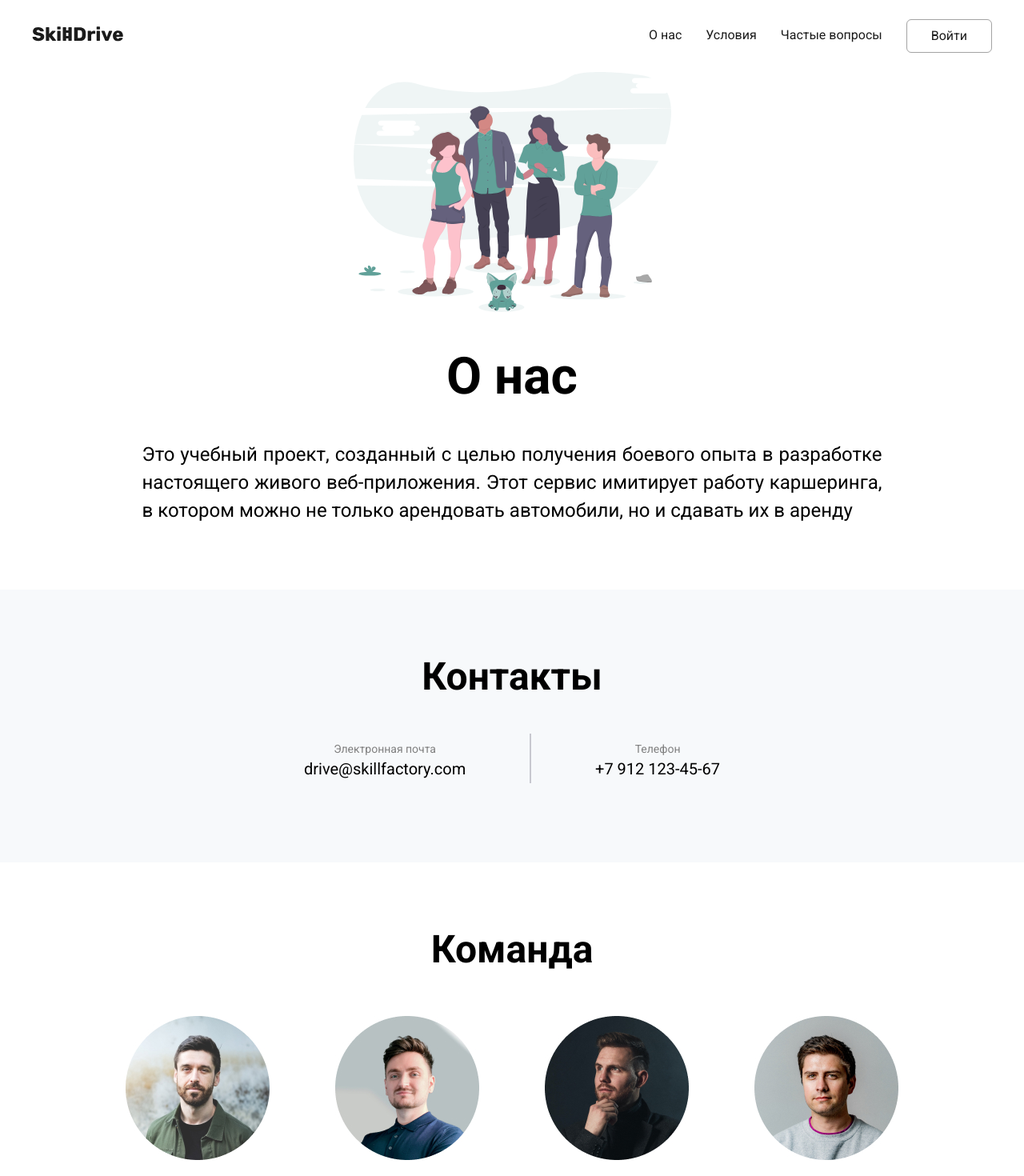
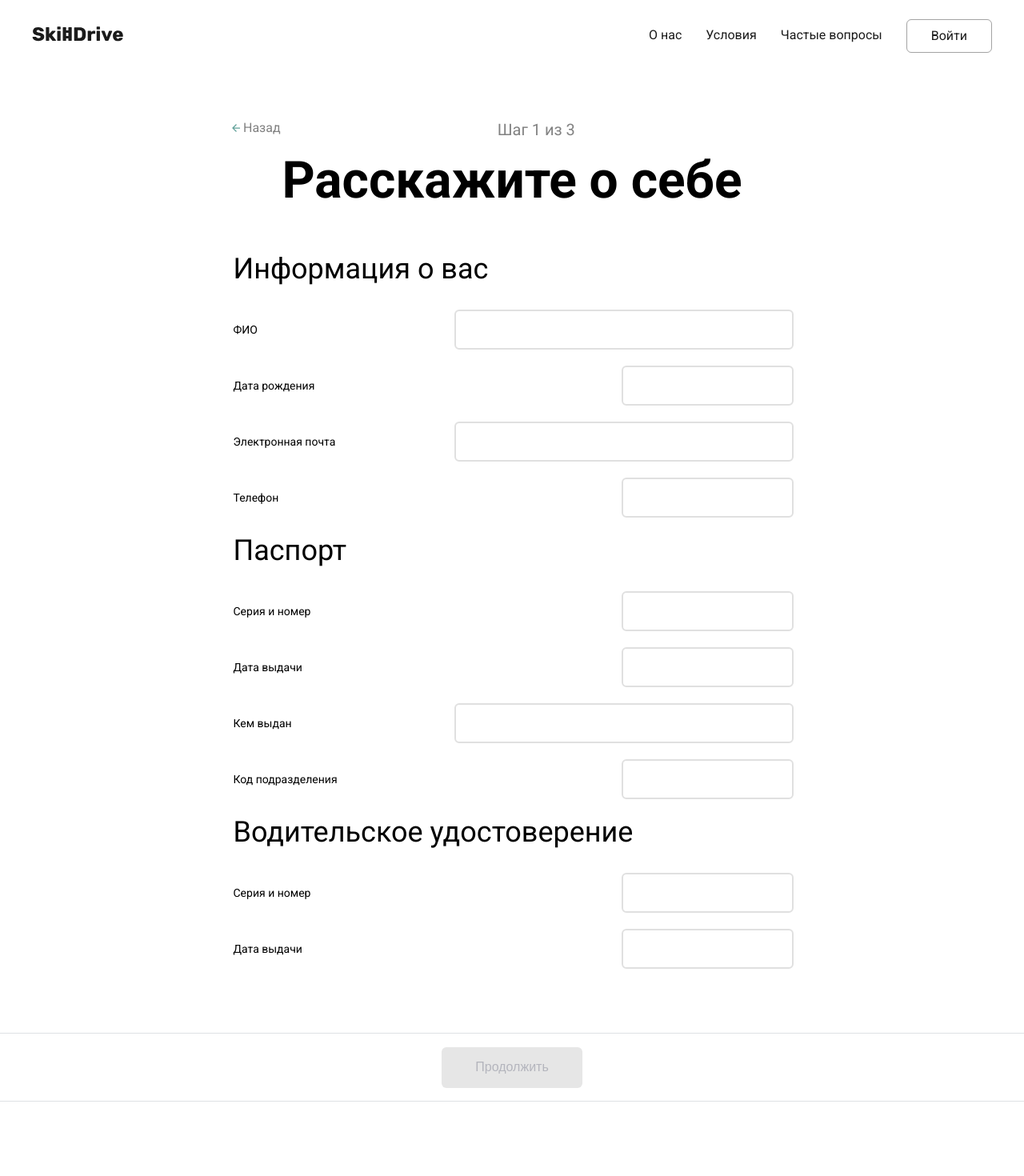
Before and after one commit to beginer13/module23, a React app: page /reg in a window 1280 px wide. Before the commit this address led to /mainpage. Shown: the top 1470 px of the page at 80% size. After the commit the page ends 1377 px from the top, so only its background shows below. Built offline with nearby package versions, Linux system fonts and the light colour scheme.

Commit message:
created reg page without css and without server

```diff
--- a/src/components/App.js
+++ b/src/components/App.js
@@ -3,6 +3,7 @@ import { Link, BrowserRouter as Router, Route, Switch, Redirect, withRouter } fr
 import './App.css';
 import MainPage from "./MainPage/MainPage.js";
 import FaqPage from "./FaqPage/FaqPage.js";
+import RegistrationPage from "./RegistrationPage/RegistrationPage.js";
 
 function App ()
     {
@@ -11,6 +12,7 @@ function App ()
                 <Switch>
                     <Route path='/mainpage' component={ MainPage } />
                     <Route path='/faqpage' component={ FaqPage } />
+                    <Route path='/reg' component={ RegistrationPage } />
                     <Redirect from='/' to='/mainpage'/>
                 </Switch>
         </div>
--- a/src/components/Header/Header.js
+++ b/src/components/Header/Header.js
@@ -33,7 +33,7 @@ class Header extends React.Component {
                     <a href="/" className="menu-item" >О нас</a>
                     <a href="/" className="menu-item">Условия</a>
                     <a href="/faqpage" className="menu-item" >Частые вопросы</a>
-                    <a href="/" className="menu-item login">Войти</a>
+                    <a href="/reg" className="menu-item login">Войти</a>
                 </nav>
                 <div className="nav-lines">
                     <img src={burger} className="hamburger" id="burger" onClick={this.showNav}/>
--- /dev/null
+++ b/src/components/InputArea/InputArea.css
@@ -0,0 +1,91 @@
+.input-area {
+    display: flex;
+    flex-direction: column;
+    align-items: center;
+    padding: 0;
+    margin: 0;
+}
+
+.nav-registration {
+    padding: 60px 0 0 0;
+    display: flex;
+    flex-direction: row;
+    justify-content: space-between;
+    max-width: 1000px;
+    min-width: 700px;
+}
+
+.step{
+    padding: 0;
+    color: rgba(130, 130, 130, 1);
+    font-size: 20px;
+}
+.nav-arrow{
+    color: rgba(130, 130, 130, 1);
+}
+
+.reg-page-header{
+    margin: 0 0 0 0;
+    padding: 14px 0 0 0;
+    font-size: 64px;
+}
+
+ /* _______________________________________ input Form ________________________ */
+
+ .input-form {
+    max-width: 697px;
+    padding: 0;
+    margin: 52px 0 0 0;
+}
+
+.sub-header{
+    display: block;
+    font-size: 36px;
+    margin: 0 0 30px 0;
+}
+
+.input-fild {
+    display: flex;
+    flex-direction: row;
+    justify-content: space-between;
+    align-items: center;
+    max-width: 1000px;
+    min-width: 700px;
+    font-size: 14px;
+    margin: 0 0 20px 0;
+}
+.input-text {
+    width: 416px;
+    border: 2px solid rgba(224, 224, 224, 1);
+    border-radius: 6px;
+    height: 44px;
+    font-size: 16px;
+}
+
+.input-digit {
+    width: 155x;
+    border: 2px solid rgba(224, 224, 224, 1);
+    border-radius: 6px;
+    height: 44px;
+    font-size: 16px;
+}
+
+.continue {
+    display: flex;
+    justify-content: space-around;
+    align-items: center;
+    width: 100%;
+    height: 84px;
+    border: 1px solid rgba(222, 226, 228, 1);
+    margin: 60px 0 0 0;
+}
+
+.submit {
+    border: none;
+    border-radius: 6px;
+    background-color: rgba(230, 230, 230, 1);
+    color: rgba(180, 181, 189, 1);
+    width: 176px;
+    height: 51px;
+    font-size: 16px;
+}
--- /dev/null
+++ b/src/components/InputArea/InputArea.js
@@ -0,0 +1,140 @@
+import React, { useState } from "react";
+import './InputArea.css';
+import vector from './img/Vector.svg'
+
+// const InputArea = () => {
+//     const [name, setName] = useState('')
+
+//     function onNameChange (e) {
+//         setName("klasjdfl;kasFJ");
+//         alert(name);
+//     }
+
+//     return (
+//         <form className='input-form'>
+//                 <div className="input-fild">
+//                     ФИО <input id='name' value={name} type='text'></input>
+//                 </div>
+//         </form>
+//     )
+// }
+
+class InputArea extends React.Component {
+    constructor () {
+    super();
+    this.onNameChange = this.onNameChange.bind(this);
+    this.onBirhtdayChange = this.onBirhtdayChange.bind(this);
+    this.onPhoneChange = this.onPhoneChange.bind(this);
+    this.onEmailChange = this.onEmailChange.bind(this);
+    this.onPassNomChange = this.onPassNomChange.bind(this);
+    this.onPassDateChange = this.onPassDateChange.bind(this);
+    this.onPassOfficeChange = this.onPassOfficeChange.bind(this);
+    this.onPassOfficeCodChange = this.onPassOfficeCodChange.bind(this);
+    this.onLicenceNomChange = this.onLicenceNomChange.bind(this);
+    this.onLicenceDateChange = this.onLicenceDateChange.bind(this);
+    };
+
+
+
+    render() {
+        return (
+        <div className="input-area">
+            <div className="nav-registration">
+                <p className="nav-arrow"> <img src={vector} className="vector" /> Назад</p>
+                <span className="step">Шаг 1 из 3</span>
+                <p className="nav-arrow"></p>
+            </div>
+            <h1 className = "reg-page-header" >Расскажите о себе</h1>
+
+            <form className='input-form'>
+                <span className='sub-header'>Информация о вас</span>
+                <div className="input-fild">
+                    ФИО
+                    <input id='name' className='input-text' type='text' onChange={this.onNameChange}/>
+                </div>
+                <div className='input-fild'>
+                    Дата рождения
+                    <input type="text" className='input-digit' onChange={this.onBirhtdayChange}/>
+                </div>
+                <div className='input-fild'>
+                    Электронная почта
+                    <input id='email' className='input-text' onChange={this.onEmailChange} />
+                </div>
+                <div className='input-fild'>
+                    Телефон
+                    <input id='phone' className='input-digit' onChange={this.onPhoneChange} />
+                </div>
+                <span className='sub-header'>Паспорт</span>
+                <div className='input-fild'>
+                    Серия и номер
+                    <input id='passnom' className='input-digit' onChange={this.onPassNomChange} />
+                </div>
+                <div className='input-fild'>
+                    Дата выдачи
+                    <input id='passdate' className='input-digit' onChange={this.onPassDateChange} />
+                </div>
+                <div className='input-fild'>
+                    Кем выдан
+                    <input id='passoffice' className='input-text' onChange={this.onPassOfficeChange} />
+                </div>
+                <div className='input-fild'>
+                    Код подразделения
+                    <input id='passofficecod' className='input-digit' onChange={this.onPassOfficeCodChange} />
+                </div>
+                <span className='sub-header'>Водительское удостоверение</span>
+                <div className='input-fild'>
+                    Серия и номер
+                    <input id='licencenom' className='input-digit' onChange={this.onLicenceNomChange} />
+                </div>
+                <div className='input-fild'>
+                    Дата выдачи
+                    <input id='licencedate' className='input-digit' onChange={this.onLicenceDateChange} />
+                </div>
+            </form>
+            <div className='continue'>
+                    <button id='submit' className="submit" onClick={this.nextForm.bind(this)}>Продолжить</button>
+            </div>
+        </div>
+        )
+    };
+
+    onLicenceNomChange (e) {
+        this.setState({licenceNom: e.target.value});
+    };
+    onLicenceDateChange (e) {
+        this.setState({licenceDate: e.target.value});
+    };
+    onPassOfficeCodChange (e) {
+        this.setState({passOfficeCod: e.target.value});
+    };
+    onPassOfficeChange (e) {
+        this.setState({passOffice: e.target.value});
+    };
+    onPassDateChange (e) {
+        this.setState({passDate: e.target.value});
+    };
+    onPassNomChange (e) {
+        this.setState({passNom: e.target.value});
+    };
+    onNameChange (e) {
+        this.setState({name: e.target.value});
+    };
+    onBirhtdayChange (e) {
+        this.setState({birthday: e.target.value});
+    };
+    onEmailChange (e) {
+        this.setState({email: e.target.value});
+    };
+    onPhoneChange (e) {
+        this.setState({phone: e.target.value});
+    };
+
+    nextForm (e) {
+        e.preventDefault()
+        console.log (this.state);
+        alert('Wait');
+    };
+}
+
+
+export default InputArea;
--- /dev/null
+++ b/src/components/RegistrationPage/RegistrationPage.css
@@ -0,0 +1,3 @@
+.registrationpage {
+  margin: 0;
+}
--- /dev/null
+++ b/src/components/RegistrationPage/RegistrationPage.js
@@ -0,0 +1,18 @@
+import React from "react";
+import Header from "../Header/Header.js";
+import './RegistrationPage.css';
+import InputArea from '../InputArea/InputArea.js';
+
+class RegistrationPage extends React.Component {
+
+    render() {
+        return (
+        <div className="registrationpage">
+            <Header />
+            <InputArea />
+        </div>
+        )
+    }
+}
+
+export default RegistrationPage;
--- a/src/components/Templates/Template.js
+++ b/src/components/Templates/Template.js
@@ -1,4 +1,5 @@
 import React from "react";
+import './TEMPXXX.css';
 
 class TEMPXXX extends React.Component {
 
```
Also changed, not shown: src/components/createcmpt.js (+17 -19 lines), src/components/InputArea/img/Vector.svg (added), src/components/common.css (added).
